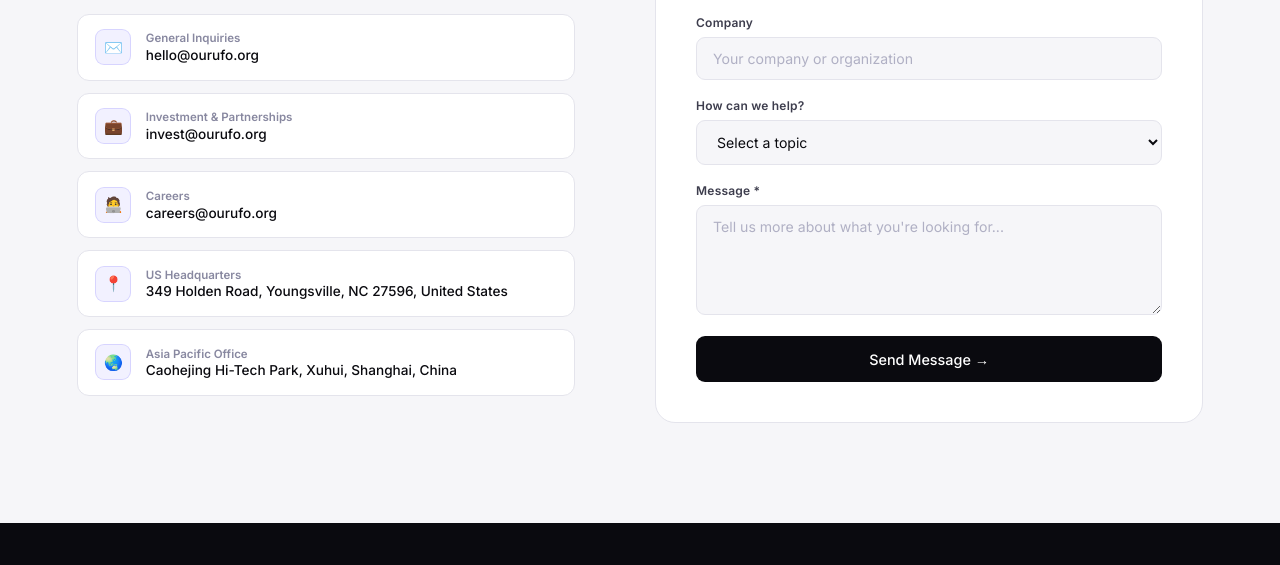
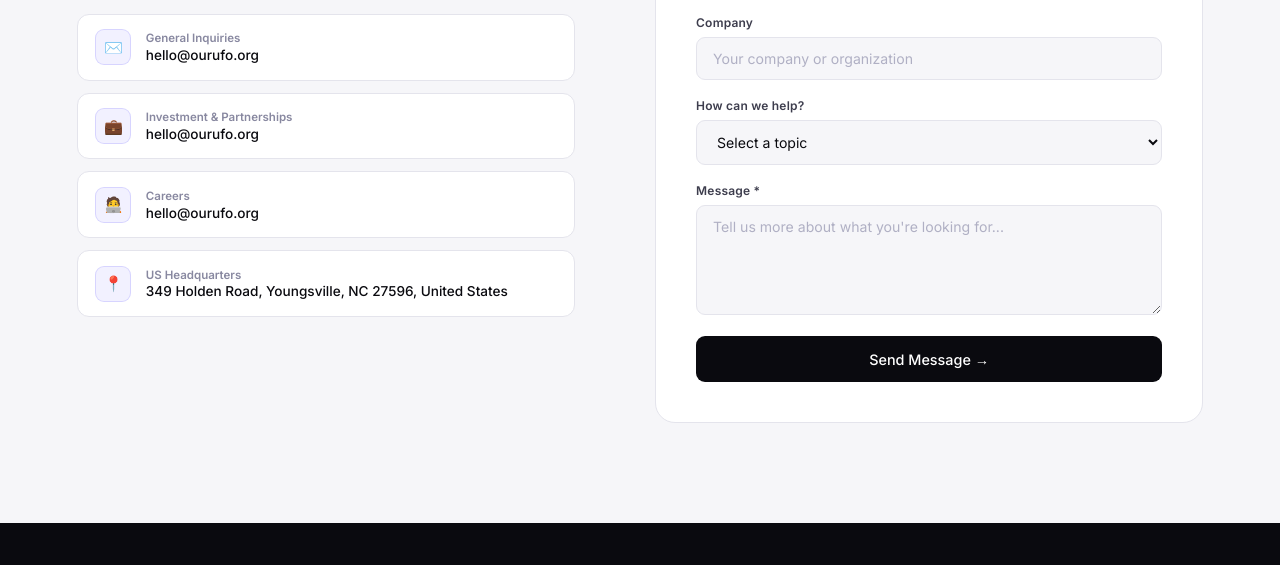
Before and after one commit to lrpli/ourufo.org, a plain HTML site: page index.html in a window 1280 px wide. Shown: the part 5793-6358 px from the top of the page. Drawn offline with Linux system fonts and the light colour scheme.

Commit message:
Remove Asia Pacific address, unify contact emails to hello@ourufo.org

```diff
--- a/index.html
+++ b/index.html
@@ -885,14 +885,14 @@
           <div class="c-icon">💼</div>
           <div>
             <h5>Investment &amp; Partnerships</h5>
-            <p>invest@ourufo.org</p>
+            <p>hello@ourufo.org</p>
           </div>
         </div>
         <div class="c-item">
           <div class="c-icon">🧑‍💻</div>
           <div>
             <h5>Careers</h5>
-            <p>careers@ourufo.org</p>
+            <p>hello@ourufo.org</p>
           </div>
         </div>
         <div class="c-item">
@@ -900,13 +900,6 @@
           <div>
             <h5>US Headquarters</h5>
             <p>349 Holden Road, Youngsville, NC 27596, United States</p>
-          </div>
-        </div>
-        <div class="c-item">
-          <div class="c-icon">🌏</div>
-          <div>
-            <h5>Asia Pacific Office</h5>
-            <p>Caohejing Hi-Tech Park, Xuhui, Shanghai, China</p>
           </div>
         </div>
       </div>
```
